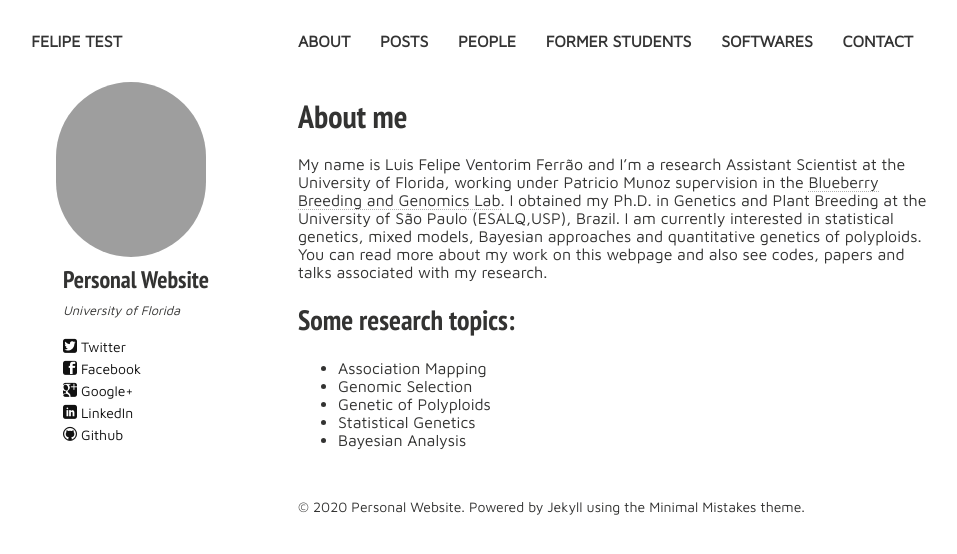
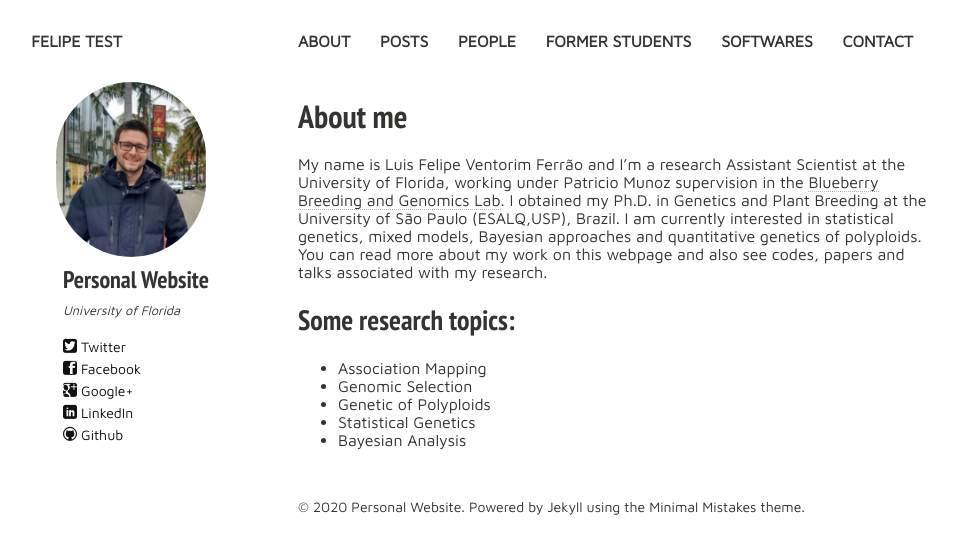
Before and after one commit to lfelipe-ferrao/lfelipe-ferrao.github.io, a Jekyll site: the page built from index.md, in a window 1280 px wide. Shown: the top 554 px of the page, without its empty margins (22-979 px from the left). Built offline with Jekyll 4.4.1, drawn with Linux system fonts in a browser that asks for light colours; nearby versions of some CDN libraries.

Commit message:
Update _config.yml

```diff
--- a/_config.yml
+++ b/_config.yml
@@ -6,7 +6,7 @@ description:      description
 # Owner/author information
 owner:
   name:           Personal Website
-  avatar:        felipe.png
+  avatar:        felipe.jpg
   bio:            "University of Florida"
   email:          aafgarci@gmail.com
   # Social networking links are used in author-bio sidebar. Update and remove as you like.
```
